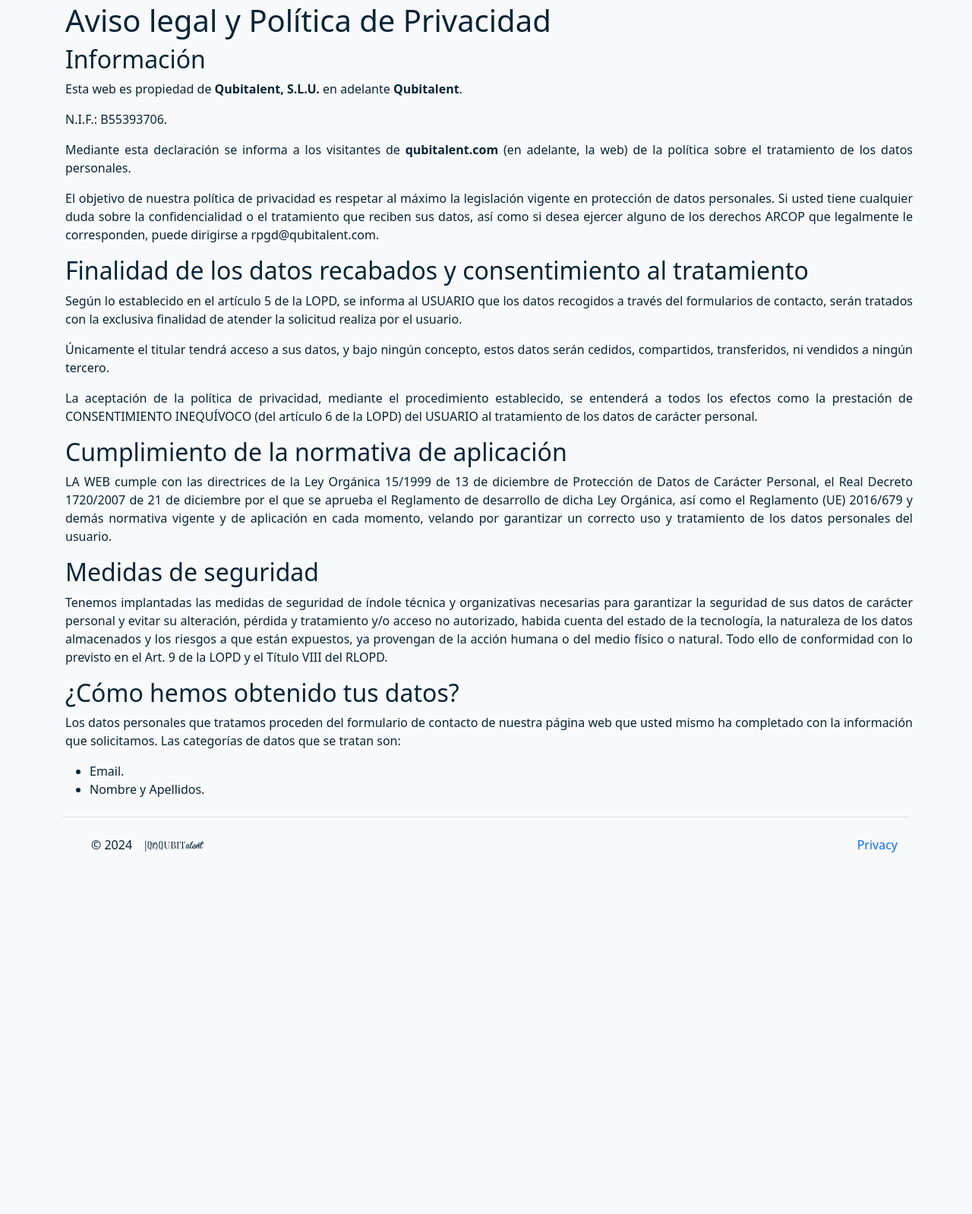
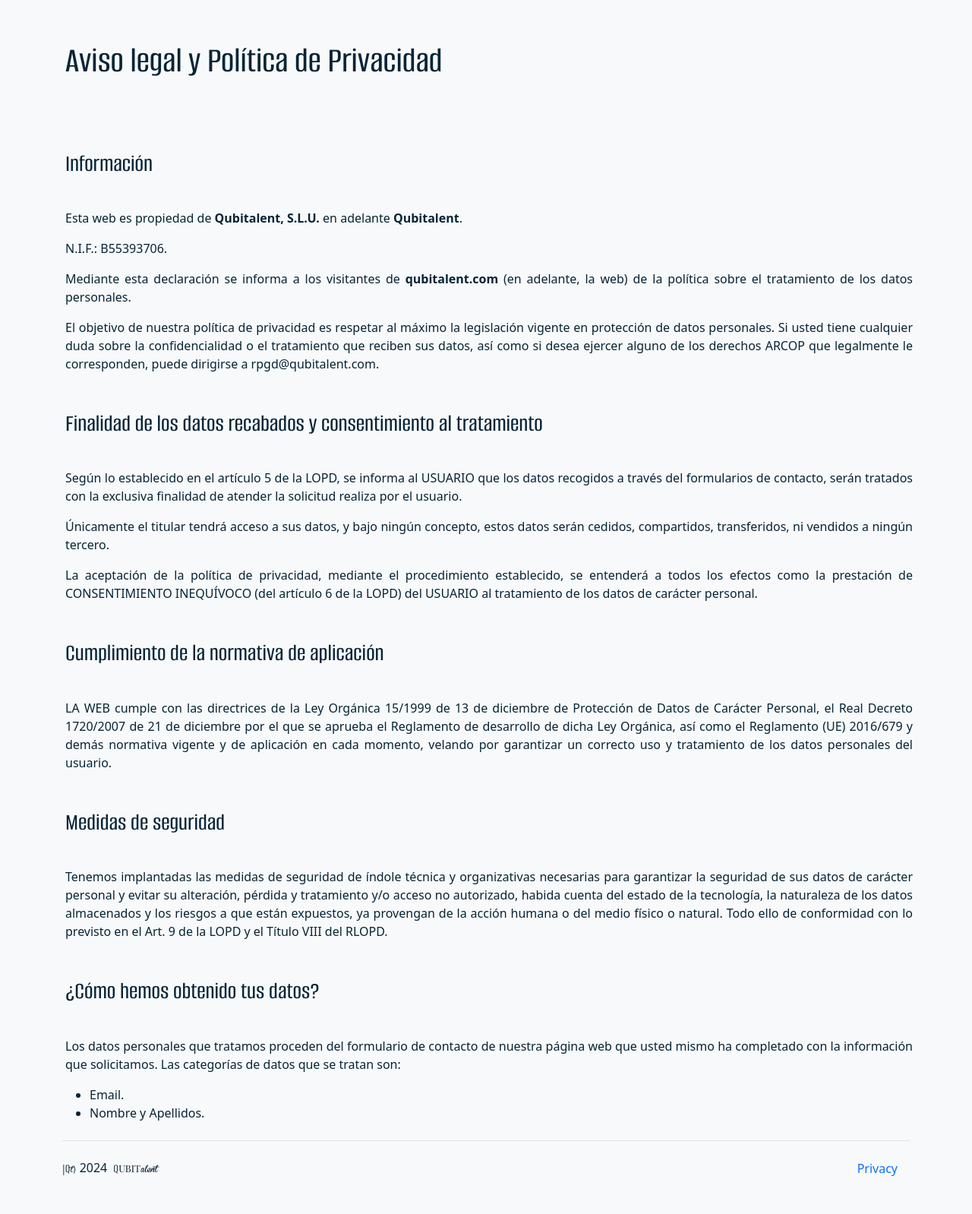
Before and after one commit to podxboq/qubitalent_web, a PHP site: page /privacy in a window 1280 px wide. Shown: the part 113-1711 px from the top of the page at 76% size. Before the commit the page ends 1235 px from the top, so only its background shows below. Run offline with PHP 8.4, Linux system fonts and the light colour scheme; data that the repository does not hold is empty.

Commit message:
Mejora de la presentación

```diff
--- a/css/main.css
+++ b/css/main.css
@@ -18,12 +18,31 @@
     src: url("../fonts/AlumniSans.ttf");
 }
 
+@font-face {
+    font-family: "Titulo";
+    src: url("../fonts/AlumniSans.ttf");
+}
+
 html {
     font-family: "Default", serif;
 }
 
 p {
     text-align: justify;
+}
+
+h1, h2, h3, h4, h5, h6 {
+    font-family: "Titulo", serif;
+}
+
+h1 {
+    font-size: 3em;
+    padding: 1em 0 1em 0;
+}
+
+h2 {
+    font-size: 2em;
+    padding: 1em 0 1em 0;
 }
 
 :root {
@@ -81,7 +100,8 @@ header{
     font-size: 1em;
     content: '\27E9';
 }
-h1 > .qt_logo :nth-child(2){
+h1 > .qt_logo :nth-child(2),
+h2 > .qt_logo :nth-child(2){
     margin-left: 0;
 }
 .qt_logo :nth-child(2){
--- a/footer_layout.php
+++ b/footer_layout.php
@@ -1,18 +1,12 @@
 <div class="container">
 	<footer
 		class="d-flex flex-wrap justify-content-between align-items-center py-3 my-4 border-top">
-		<div class="col-md-4 d-flex align-items-center">
-			<a href="/"
-			   class="mb-3 me-2 mb-md-0 text-muted text-decoration-none lh-1">
-				<svg class="bi" width="30" height="24">
-					<use xlink:href="#bootstrap"></use>
-				</svg>
-			</a>
-			<span class="mb-3 mb-md-0 pe-3">&copy; 2024</span>
+		<div class="col-md-4 d-flex">
 			<ul class="qt_logo mb-md-0">
 				<li>Q</li>
 				<li>t</li>
-			</ul>
+			</ul>&nbsp;
+			<span class="mb-3 mb-md-0 pe-2"> 2024</span>
 			<ul class="qubitalent mb-md-0">
 				<li>Q</li>
 				<li>UBIT</li>
```
Also changed, not shown: index.php (+13 -17 lines), images/Blackboard_bold_on_a_blackboard.jpg (added), images/university.jpg (deleted).
